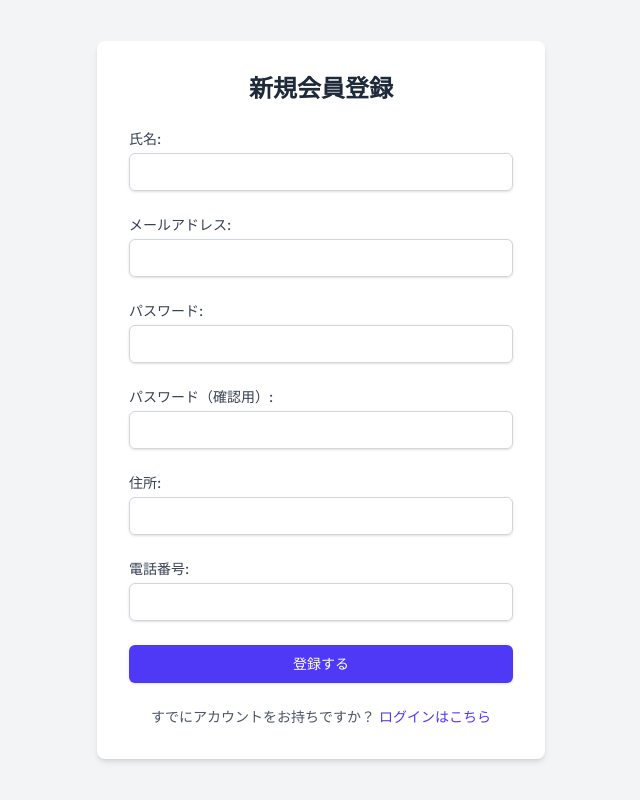
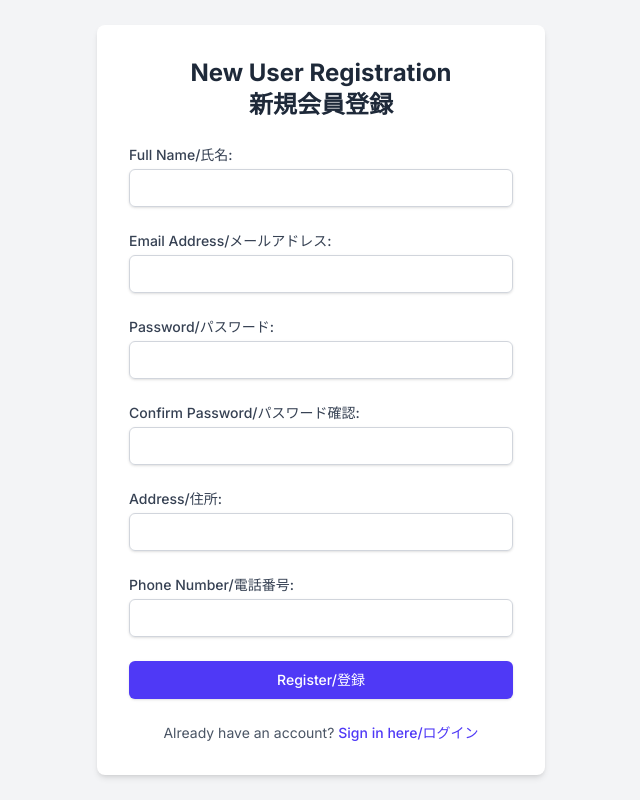
Before and after one commit to tomooshima0828/portfolio-next-rails-ecsite, a Next.js app in the folder frontend/: page /signup in a window 1280 px wide. Shown: the whole page, without its empty margins (319-959 px from the left). Built offline with nearby package versions, Linux system fonts and the light colour scheme; no server answers.

Commit message:
feat: Change view expressions in both English and Japanese

```diff
--- a/frontend/src/app/login/page.tsx
+++ b/frontend/src/app/login/page.tsx
@@ -21,15 +21,9 @@ const LoginPage = () => {
   const handleSubmit = async (e: React.FormEvent) => {
     e.preventDefault();
     try {
-      const response = await login(email, password);
-      if (response.status.code === 200) {
-        router.push('/'); // ログイン成功後、ホームページにリダイレクト
-      } else {
-        // エラーメッセージはAuthContext内でsetErrorされるので、ここでは特に処理しない
-        console.error('Login failed:', response.status.message);
-      }
+      await login(email, password);
+      router.push('/');
     } catch (err) {
-      // エラーはAuthContextでキャッチされ、errorステートにセットされる
       console.error('An error occurred during login:', err);
     }
   };
@@ -37,33 +31,35 @@ const LoginPage = () => {
   return (
     <main className="min-h-screen flex flex-col items-center justify-center bg-gray-100 p-4">
       <div className="w-full max-w-md bg-white rounded-lg shadow-md p-8">
+        <h1 className="text-2xl font-bold text-center text-gray-800">Sign In</h1>
         <h1 className="text-2xl font-bold text-center text-gray-800 mb-6">ログイン</h1>
+
         {error && (
           <div className="mb-4 p-3 bg-red-100 text-red-700 border border-red-400 rounded">
-            <p>エラー: {typeof error === 'string' ? error : JSON.stringify(error)}</p>
+            <p>Error: {typeof error === 'string' ? error : JSON.stringify(error)}</p>
           </div>
         )}
         <form onSubmit={handleSubmit} className="space-y-6">
           <div>
-          <label htmlFor="email" className="block text-sm font-medium text-gray-700">メールアドレス:</label>
+            <label htmlFor="email" className="block text-sm font-medium text-gray-700">Email Address/メールアドレス:</label>
             <input
               type="email"
               id="email"
               value={email}
               onChange={(e) => setEmail(e.target.value)}
               required
-            className="mt-1 block w-full px-3 py-2 border border-gray-300 rounded-md shadow-sm placeholder-gray-400 focus:outline-none focus:ring-indigo-500 focus:border-indigo-500 sm:text-sm"
+              className="mt-1 block w-full px-3 py-2 border border-gray-300 rounded-md shadow-sm text-gray-900 placeholder-gray-400 focus:outline-none focus:ring-indigo-500 focus:border-indigo-500 sm:text-sm"
             />
           </div>
           <div>
-          <label htmlFor="password" className="block text-sm font-medium text-gray-700">パスワード:</label>
+            <label htmlFor="password" className="block text-sm font-medium text-gray-700">Password/パスワード:</label>
             <input
               type="password"
               id="password"
               value={password}
               onChange={(e) => setPassword(e.target.value)}
               required
-            className="mt-1 block w-full px-3 py-2 border border-gray-300 rounded-md shadow-sm placeholder-gray-400 focus:outline-none focus:ring-indigo-500 focus:border-indigo-500 sm:text-sm"
+              className="mt-1 block w-full px-3 py-2 border border-gray-300 rounded-md shadow-sm text-gray-900 placeholder-gray-400 focus:outline-none focus:ring-indigo-500 focus:border-indigo-500 sm:text-sm"
             />
           </div>
           <div>
@@ -72,15 +68,15 @@ const LoginPage = () => {
               disabled={isLoading}
               className="w-full flex justify-center py-2 px-4 border border-transparent rounded-md shadow-sm text-sm font-medium text-white bg-indigo-600 hover:bg-indigo-700 focus:outline-none focus:ring-2 focus:ring-offset-2 focus:ring-indigo-500 disabled:bg-gray-400"
             >
-              {isLoading ? 'ログイン中...' : 'ログイン'}
+              {isLoading ? 'Signing in...' : 'Sign In/ログイン'}
             </button>
           </div>
         </form>
         <div className="mt-6 text-center">
           <p className="text-sm text-gray-600">
-            アカウントをお持ちでないですか？{' '}
+            Don't have an account?{' '}
             <Link href="/signup" className="font-medium text-indigo-600 hover:text-indigo-500">
-              新規登録はこちら
+              Sign up here/新規会員登録
             </Link>
           </p>
         </div>
--- a/frontend/src/app/page.tsx
+++ b/frontend/src/app/page.tsx
@@ -21,8 +21,8 @@ export default function Home() {
         setError(null);
       } catch (err: unknown) {
         console.error('Error in getMessage:', err);
-        const errorMessage = err instanceof Error ? err.message : '不明なエラーが発生しました';
-        setError(`バックエンドからデータを取得できませんでした: ${errorMessage}`);
+        const errorMessage = err instanceof Error ? err.message : 'Unknown error occurred';
+        setError(`Failed to fetch data from backend: ${errorMessage}`);
       }
     };
 
@@ -34,45 +34,45 @@ export default function Home() {
       <nav className="w-full max-w-5xl mx-auto p-4 flex justify-between items-center bg-white shadow-md mb-8 rounded-lg">
         <div>
           <Link href="/" className="text-xl font-bold text-blue-600 hover:text-blue-800">
-            ECサイト
+            Portfolio E-Commerce App
           </Link>
         </div>
         <div>
           {isAuthenticated && user ? (
             <div className="flex items-center">
-              <span className="mr-4 text-gray-700">ようこそ、{user.name}さん</span>
+              <span className="mr-4 text-gray-700">Welcome, {user.name}</span>
               <button
                 onClick={logout}
                 className="bg-red-500 hover:bg-red-700 text-white font-bold py-2 px-4 rounded"
               >
-                ログアウト
+                Logout
               </button>
             </div>
           ) : (
             <div className="flex items-center">
               <Link href="/login" className="mr-4 bg-blue-500 hover:bg-blue-700 text-white font-bold py-2 px-4 rounded">
-                ログイン
+                Login
               </Link>
               <Link href="/signup" className="bg-green-500 hover:bg-green-700 text-white font-bold py-2 px-4 rounded">
-                新規登録
+                Register
               </Link>
             </div>
           )}
         </div>
       </nav>
-      {/* メインコンテンツを中央揃えにするために items-center justify-center を内側のdivに移動 */}
+
       <div className="flex flex-col items-center justify-center flex-grow w-full">
         <div className="max-w-2xl w-full bg-white p-8 rounded-lg shadow-md">
           <h1 className="text-3xl font-bold text-center text-gray-800 mb-6">
-          Welcome to E-Commerce App
+            Portfolio E-Commerce App
           </h1>
 
           <div className="mt-8 text-center">
-          <h2 className="text-2xl font-semibold mb-4">バックエンド接続テスト</h2>
+            <h2 className="font-semibold mb-4 text-gray-800">Backend Connection Test</h2>
             {error ? (
               <p className="text-red-500">{error}</p>
             ) : (
-            <p className="text-lg">{message}</p>
+              <p className="text-lg text-gray-800">{message}</p>
             )}
           </div>
         </div>
--- a/frontend/src/app/signup/page.tsx
+++ b/frontend/src/app/signup/page.tsx
@@ -25,7 +25,7 @@ const SignupPage = () => {
   const handleSubmit = async (e: React.FormEvent) => {
     e.preventDefault();
     if (password !== passwordConfirmation) {
-      alert('パスワードと確認用パスワードが一致しません。');
+      alert('Passwords do not match.');
       return;
     }
     try {
@@ -53,94 +53,91 @@ const SignupPage = () => {
   return (
     <main className="min-h-screen flex flex-col items-center justify-center bg-gray-100 p-4">
       <div className="w-full max-w-md bg-white rounded-lg shadow-md p-8">
+        <h1 className="text-2xl font-bold text-center text-gray-800">New User Registration</h1>
         <h1 className="text-2xl font-bold text-center text-gray-800 mb-6">新規会員登録</h1>
         {error && (
           <div className="mb-4 p-3 bg-red-100 text-red-700 border border-red-400 rounded">
-            <p>エラー: {typeof error === 'string' ? error : JSON.stringify(error)}</p>
+            <p>Error: {typeof error === 'string' ? error : JSON.stringify(error)}</p>
           </div>
         )}
         <form onSubmit={handleSubmit} className="space-y-6">
           <div>
-            <label htmlFor="name" className="block text-sm font-medium text-gray-700">氏名:</label>
+            <label htmlFor="name" className="block text-sm font-medium text-gray-700">Full Name/氏名:</label>
             <input
               type="text"
               id="name"
               value={name}
               onChange={(e) => setName(e.target.value)}
               required
-              className="mt-1 block w-full px-3 py-2 border border-gray-300 rounded-md shadow-sm placeholder-gray-400 focus:outline-none focus:ring-indigo-500 focus:border-indigo-500 sm:text-sm"
+              className="mt-1 block w-full px-3 py-2 border border-gray-300 rounded-md shadow-sm text-gray-900 placeholder-gray-400 focus:outline-none focus:ring-indigo-500 focus:border-indigo-500 sm:text-sm"
             />
           </div>
           <div>
-            <label htmlFor="email" className="block text-sm font-medium text-gray-700">メールアドレス:</label>
+            <label htmlFor="email" className="block text-sm font-medium text-gray-700 mt-4">Email Address/メールアドレス:</label>
             <input
               type="email"
               id="email"
               value={email}
               onChange={(e) => setEmail(e.target.value)}
               required
-              className="mt-1 block w-full px-3 py-2 border border-gray-300 rounded-md shadow-sm placeholder-gray-400 focus:outline-none focus:ring-indigo-500 focus:border-indigo-500 sm:text-sm"
+              className="mt-1 block w-full px-3 py-2 border border-gray-300 rounded-md shadow-sm text-gray-900 placeholder-gray-400 focus:outline-none focus:ring-indigo-500 focus:border-indigo-500 sm:text-sm"
             />
           </div>
           <div>
-            <label htmlFor="password" className="block text-sm font-medium text-gray-700">パスワード:</label>
+            <label htmlFor="password" className="block text-sm font-medium text-gray-700 mt-4">Password/パスワード:</label>
             <input
               type="password"
               id="password"
               value={password}
               onChange={(e) => setPassword(e.target.value)}
               required
-              className="mt-1 block w-full px-3 py-2 border border-gray-300 rounded-md shadow-sm placeholder-gray-400 focus:outline-none focus:ring-indigo-500 focus:border-indigo-500 sm:text-sm"
+              className="mt-1 block w-full px-3 py-2 border border-gray-300 rounded-md shadow-sm text-gray-900 placeholder-gray-400 focus:outline-none focus:ring-indigo-500 focus:border-indigo-500 sm:text-sm"
             />
           </div>
           <div>
-            <label htmlFor="passwordConfirmation" className="block text-sm font-medium text-gray-700">パスワード（確認用）:</label>
+            <label htmlFor="passwordConfirmation" className="block text-sm font-medium text-gray-700 mt-4">Confirm Password/パスワード確認:</label>
             <input
               type="password"
               id="passwordConfirmation"
               value={passwordConfirmation}
               onChange={(e) => setPasswordConfirmation(e.target.value)}
               required
-              className="mt-1 block w-full px-3 py-2 border border-gray-300 rounded-md shadow-sm placeholder-gray-400 focus:outline-none focus:ring-indigo-500 focus:border-indigo-500 sm:text-sm"
+              className="mt-1 block w-full px-3 py-2 border border-gray-300 rounded-md shadow-sm text-gray-900 placeholder-gray-400 focus:outline-none focus:ring-indigo-500 focus:border-indigo-500 sm:text-sm"
             />
           </div>
           <div>
-            <label htmlFor="address" className="block text-sm font-medium text-gray-700">住所:</label>
+            <label htmlFor="address" className="block text-sm font-medium text-gray-700 mt-4">Address/住所:</label>
             <input
               type="text"
               id="address"
               value={address}
               onChange={(e) => setAddress(e.target.value)}
               required
-              className="mt-1 block w-full px-3 py-2 border border-gray-300 rounded-md shadow-sm placeholder-gray-400 focus:outline-none focus:ring-indigo-500 focus:border-indigo-500 sm:text-sm"
+              className="mt-1 block w-full px-3 py-2 border border-gray-300 rounded-md shadow-sm text-gray-900 placeholder-gray-400 focus:outline-none focus:ring-indigo-500 focus:border-indigo-500 sm:text-sm"
             />
           </div>
           <div>
-            <label htmlFor="phone" className="block text-sm font-medium text-gray-700">電話番号:</label>
+            <label htmlFor="phone" className="block text-sm font-medium text-gray-700 mt-4">Phone Number/電話番号:</label>
             <input
               type="tel"
               id="phone"
               value={phone}
               onChange={(e) => setPhone(e.target.value)}
               required
-              className="mt-1 block w-full px-3 py-2 border border-gray-300 rounded-md shadow-sm placeholder-gray-400 focus:outline-none focus:ring-indigo-500 focus:border-indigo-500 sm:text-sm"
+              className="mt-1 block w-full px-3 py-2 border border-gray-300 rounded-md shadow-sm text-gray-900 placeholder-gray-400 focus:outline-none focus:ring-indigo-500 focus:border-indigo-500 sm:text-sm"
             />
           </div>
           <div>
-            <button
-              type="submit"
-              disabled={isLoading}
-              className="w-full flex justify-center py-2 px-4 border border-transparent rounded-md shadow-sm text-sm font-medium text-white bg-indigo-600 hover:bg-indigo-700 focus:outline-none focus:ring-2 focus:ring-offset-2 focus:ring-indigo-500 disabled:bg-gray-400"
-            >
-              {isLoading ? '登録中...' : '登録する'}
+            <button type="submit" className="w-full py-2 px-4 border border-transparent rounded-md shadow-sm text-sm font-medium text-white bg-indigo-600 hover:bg-indigo-700 focus:outline-none focus:ring-2 focus:ring-offset-2 focus:ring-indigo-500 disabled:bg-gray-400" disabled={isLoading}>
+              {isLoading ? 'Registering...' : 'Register/登録'}
             </button>
           </div>
         </form>
         <div className="mt-6 text-center">
           <p className="text-sm text-gray-600">
-            すでにアカウントをお持ちですか？{' '}
+            Already have an account?{' '}
             <Link href="/login" className="font-medium text-indigo-600 hover:text-indigo-500">
-              ログインはこちら
+              Sign in here/ログイン
             </Link>
           </p>
         </div>
```
Also changed, not shown: frontend/src/contexts/AuthContext.tsx (+4 -4 lines), 1 other file (tests, documents, lock files or other folders). Lines whose indentation alone changed are shown as unchanged.
